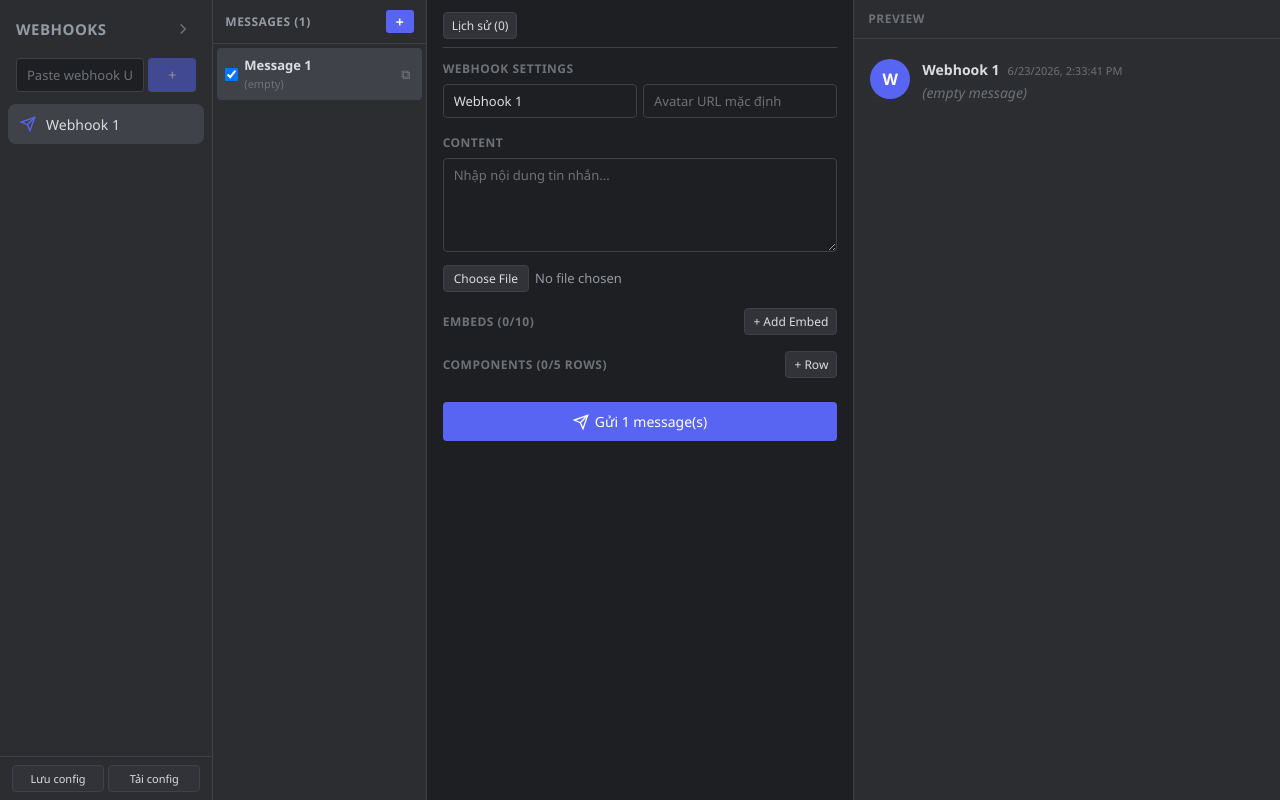
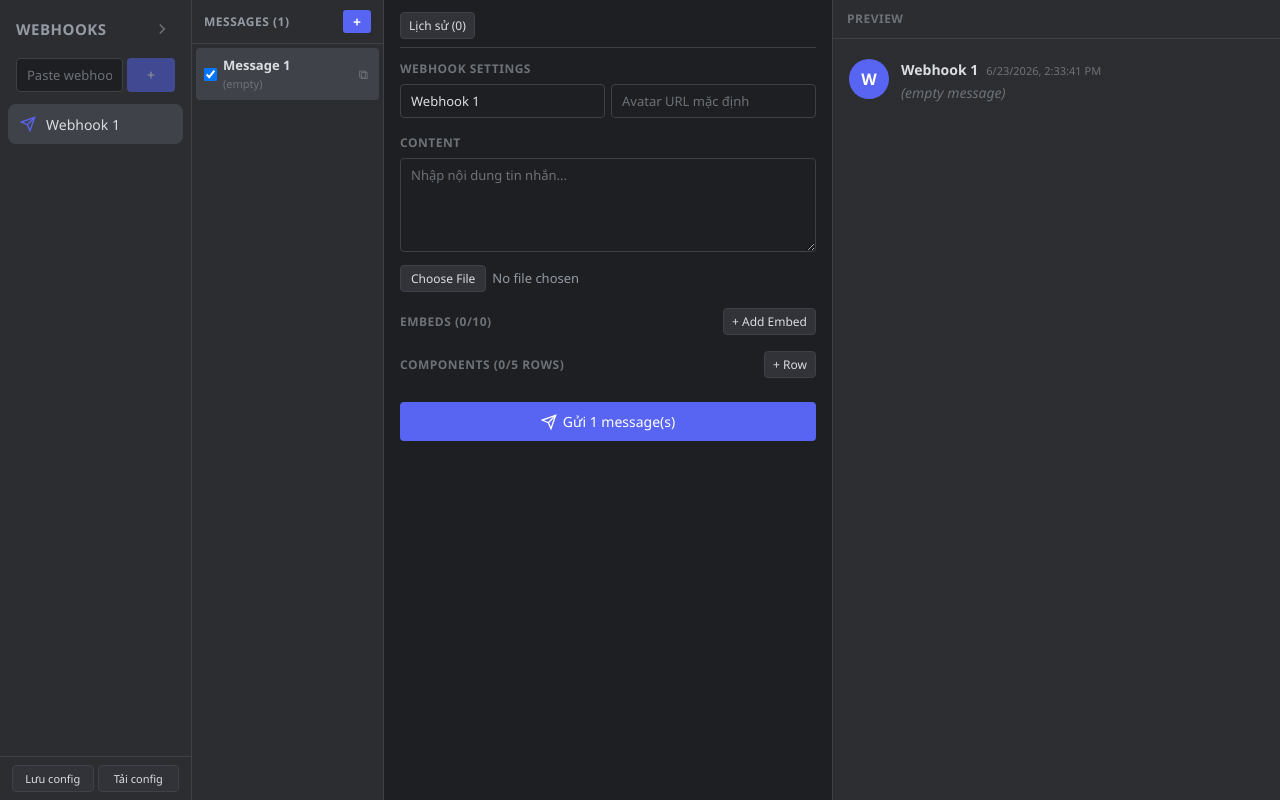
Before and after one commit to vngctcreative/webhook_dsc, a React (Vite) app: page / in a window 1280 px wide. Built offline with nearby package versions, Linux system fonts and the light colour scheme.

Commit message:
Grid: 15% 15% 35% 35%

```diff
--- a/src/App.css
+++ b/src/App.css
@@ -3,10 +3,10 @@
 
 .main-area {
   height: 100vh; display: grid;
-  grid-template-columns: 2fr 2fr 4fr 4fr;
+  grid-template-columns: 15fr 15fr 35fr 35fr;
   overflow: hidden;
 }
-.main-area.no-webhook { grid-template-columns: 2fr 2fr 4fr 0fr; }
+.main-area.no-webhook { grid-template-columns: 15fr 15fr 35fr 0fr; }
 .main-area.no-webhook .msg-sidebar { display: none; }
 .main-area.no-webhook .preview-panel { display: none; }
 
```
